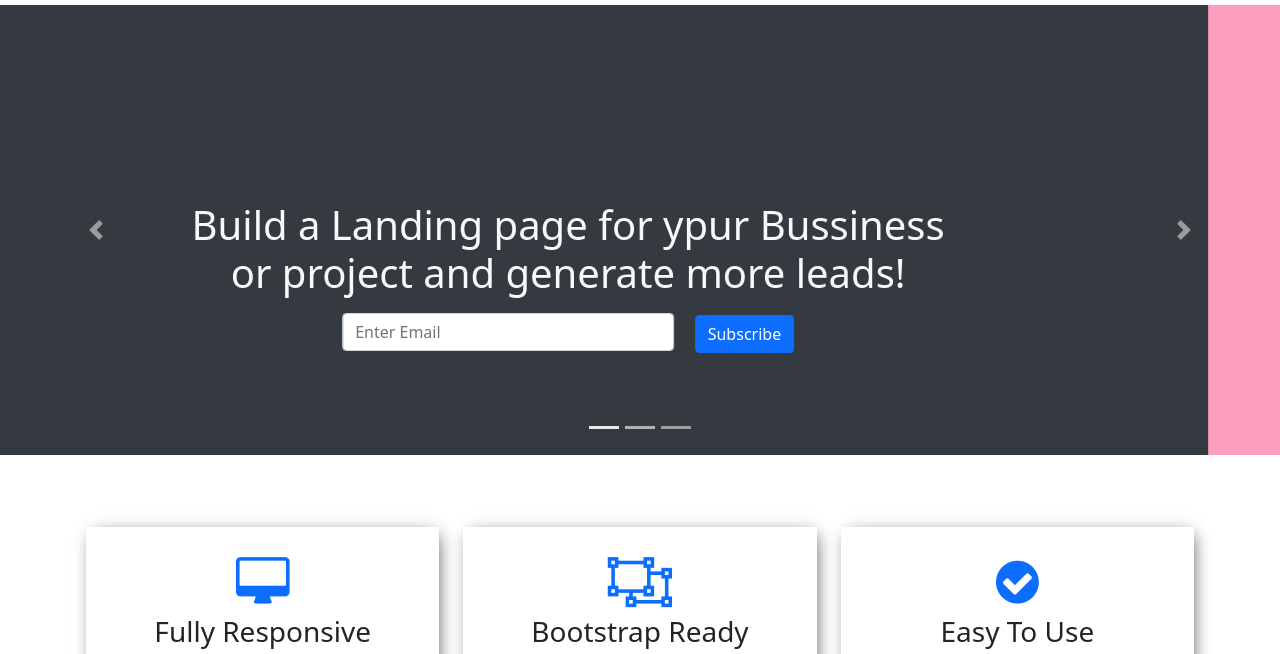
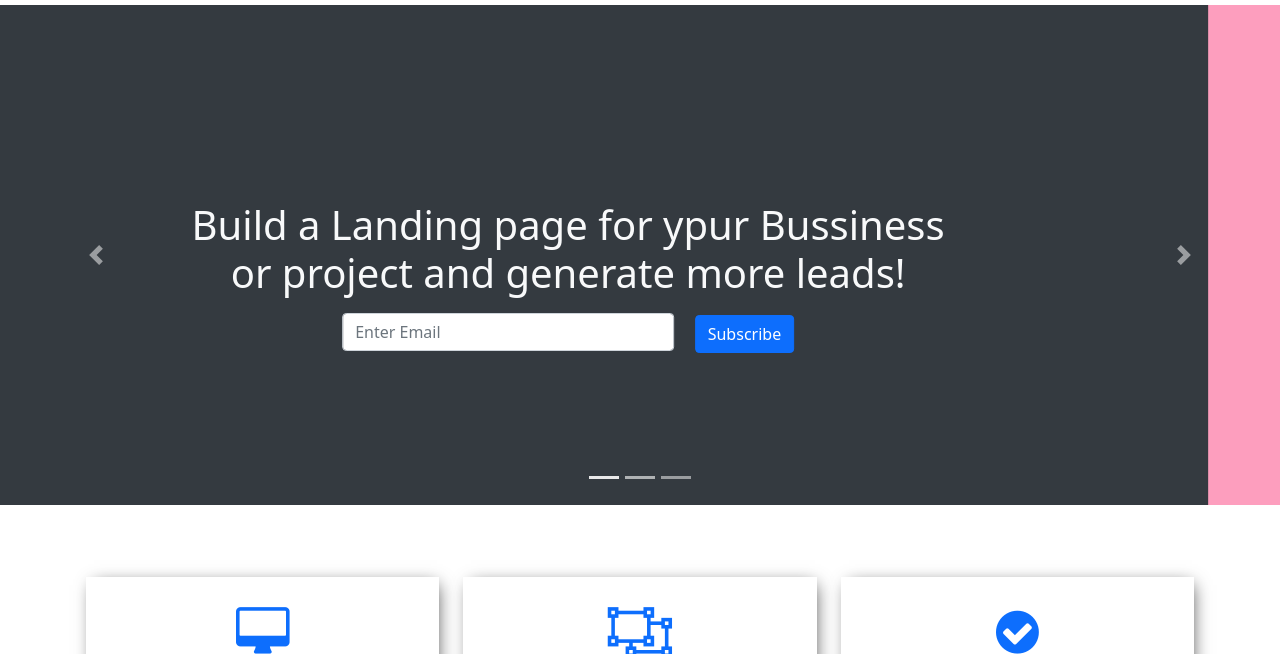
Before and after one commit to rumi-akter/Exam-01, a plain HTML site: page index.html in a window 1280 px wide. Shown: the part 66-720 px from the top of the page. Drawn offline with Linux system fonts and the light colour scheme.

Commit message:
Update style.css

```diff
--- a/css/style.css
+++ b/css/style.css
@@ -2,7 +2,7 @@ span{
     font-size: 30px;
 }
 .carousel-item {
-    height: 450px; }
+    height: 500px; }
 
   .carousel-img-1 {
     background: url("../img/ambia.jpg");
```
